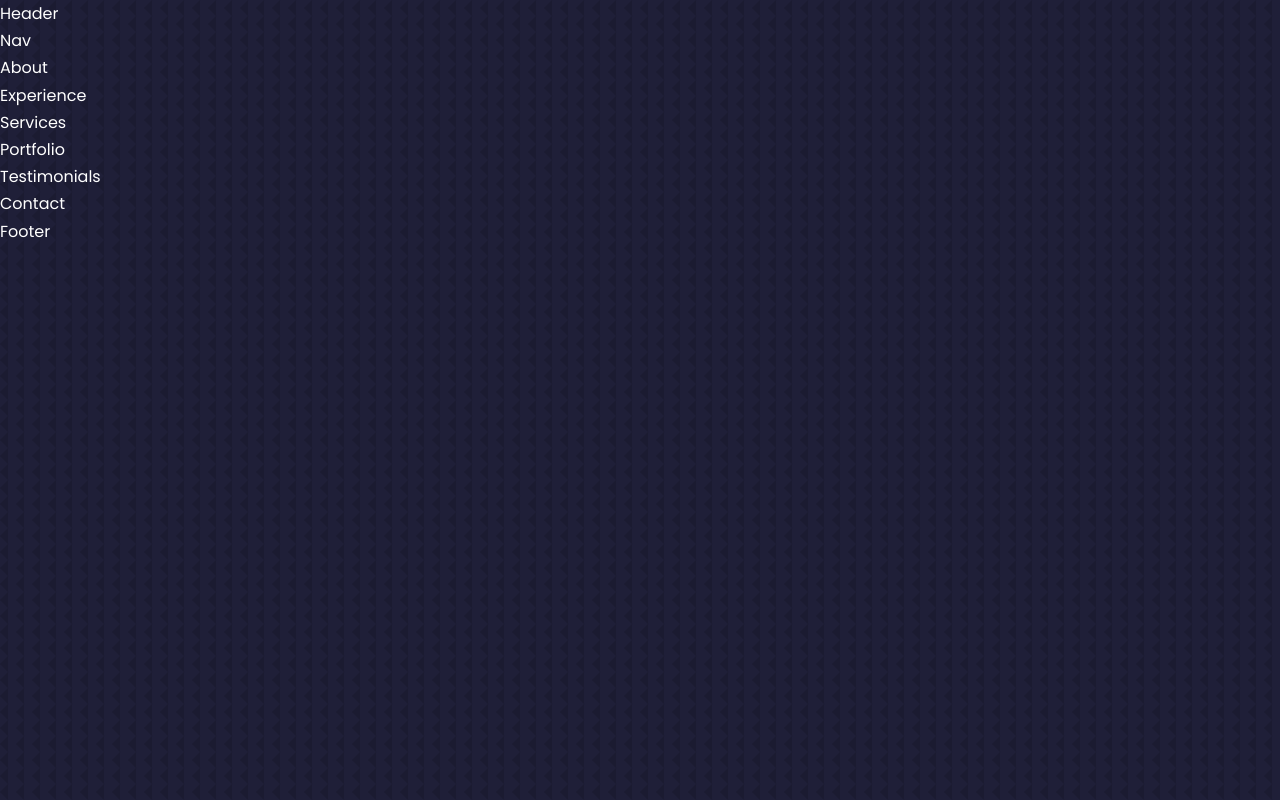
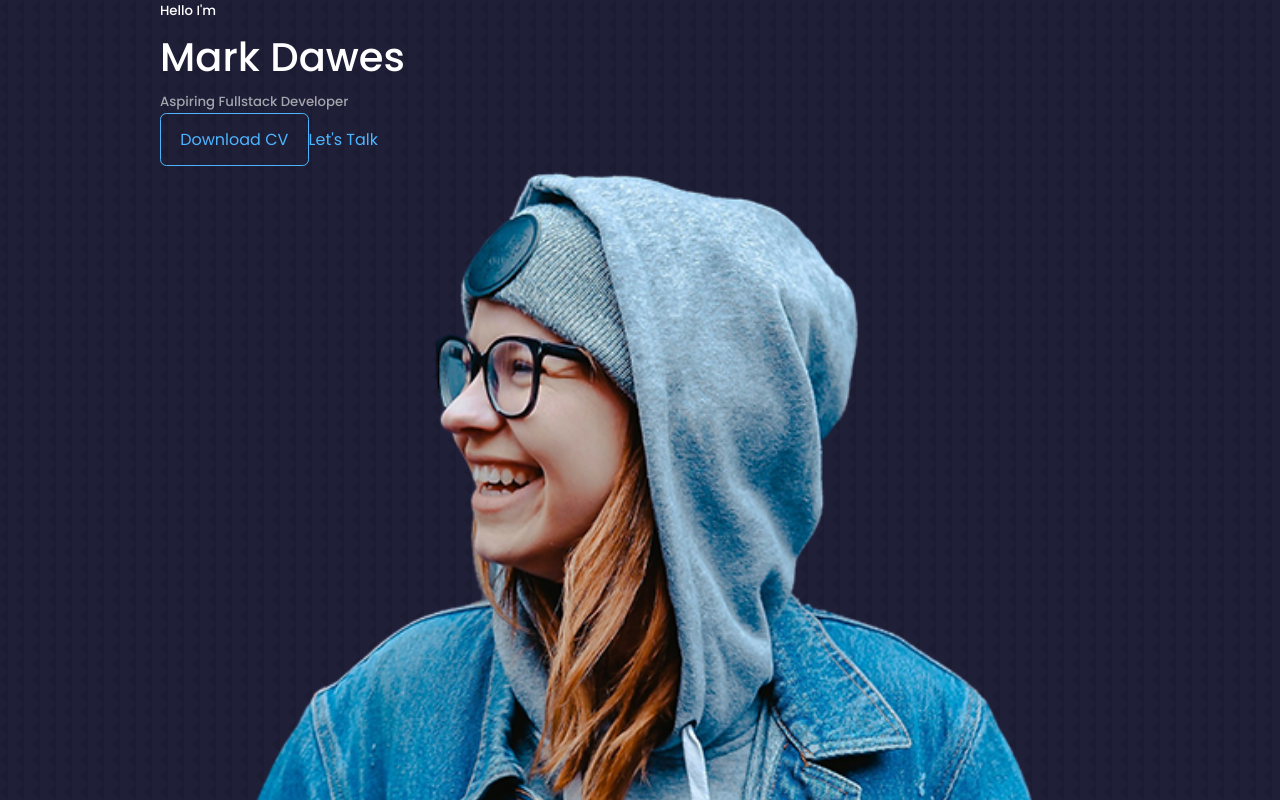
Before and after one commit to marksterr/react-portfolio-website, a React (Create React App) app: page / in a window 1280 px wide. Shown: the top 800 px of the page. Built offline with nearby package versions, Linux system fonts and the light colour scheme.

Commit message:
add basic header functionality

```diff
--- /dev/null
+++ b/src/components/header/CTA.jsx
@@ -0,0 +1,15 @@
+import React from 'react'
+import CV from '../../assets/cv.pdf'
+
+// call to action component
+const CTA = () => {
+  return (
+    <div className='cta'>
+      {/* buttons for cv download and contact */}
+      <a href={CV} download className='btn'>Download CV</a>
+      <a href="#contact" classNAme='btn btn-primary'>Let's Talk</a>
+    </div>
+  )
+}
+
+export default CTA
--- a/src/components/header/Header.jsx
+++ b/src/components/header/Header.jsx
@@ -1,10 +1,27 @@
 import React from 'react'
 import './header.css'
+import CTA from './CTA'
+import ME from '../../assets/me.png'
 
 // component for portfolio header page
 const Header = () => {
   return (
-    <div>Header</div>
+    <header>
+      <div className="container header__container">
+        <h5>Hello I'm</h5>
+        <h1>Mark Dawes</h1>
+        <h5 className="text-light">Aspiring Fullstack Developer</h5>
+        {/* call to action component for cv download and contact */}
+        <CTA />
+
+        {/* personal picture */}
+        <div className="me">
+          <img src={ME} alt="me" />
+        </div>
+
+        <a href="#contact" className='scroll__down'>Scroll Down</a>
+      </div>
+    </header>
   )
 }
 
```
Also changed, not shown: src/components/header/HeaderSocials.jsx (added, +13 -0 lines), 1 other file (tests, documents, lock files or other folders).
